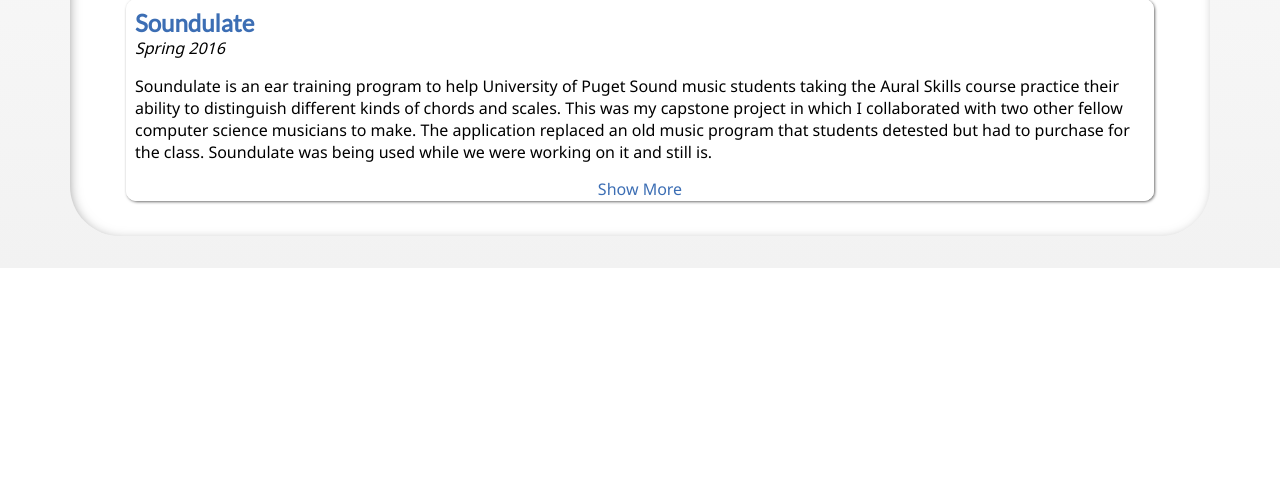
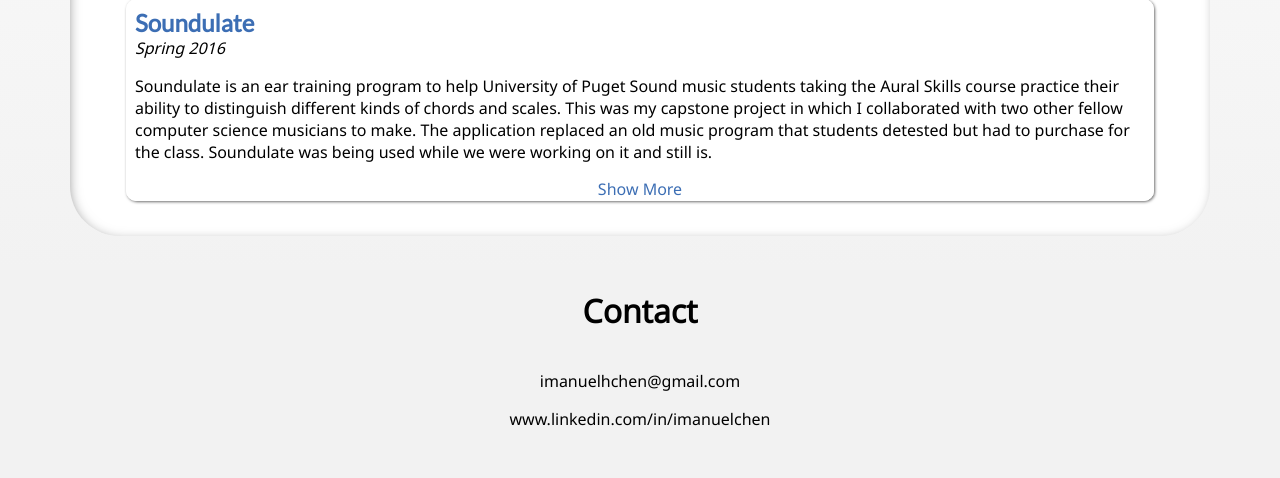
Before and after one commit to ihchen/portfolio, a Flask app: page / in a window 1280 px wide. Shown: the part 1167-1645 px from the top of the page. Before the commit the page ends 1435 px from the top, so only its background shows below. Run offline with Flask 2, Linux system fonts and the light colour scheme; parts of the project's set-up code (start-up, migrations or seed data) failed here and were passed over; some libraries are stand-ins or nearby versions.

Commit message:
Added contact section

```diff
--- a/portfolio/static/style.css
+++ b/portfolio/static/style.css
@@ -117,3 +117,10 @@ a:hover, a:focus, a:active {
 .show-link.hide {
     display: none;
 }
+
+.contact.section {
+    background-color: #F2F2F2;
+}
+.contact-container {
+    text-align: center;
+}
--- a/portfolio/templates/index.html
+++ b/portfolio/templates/index.html
@@ -199,6 +199,15 @@ header:before {
         </div>
     </div>
 </div>
+<div class="container-fluid contact section">
+    <div class="section-header">
+        <h1>Contact</h1>
+    </div>
+    <div class="contact-container">
+        <p>imanuelhchen@gmail.com</p>
+        <p>www.linkedin.com/in/imanuelchen</p>
+    </div>
+</div>
 
 {% endblock %}
 
```
